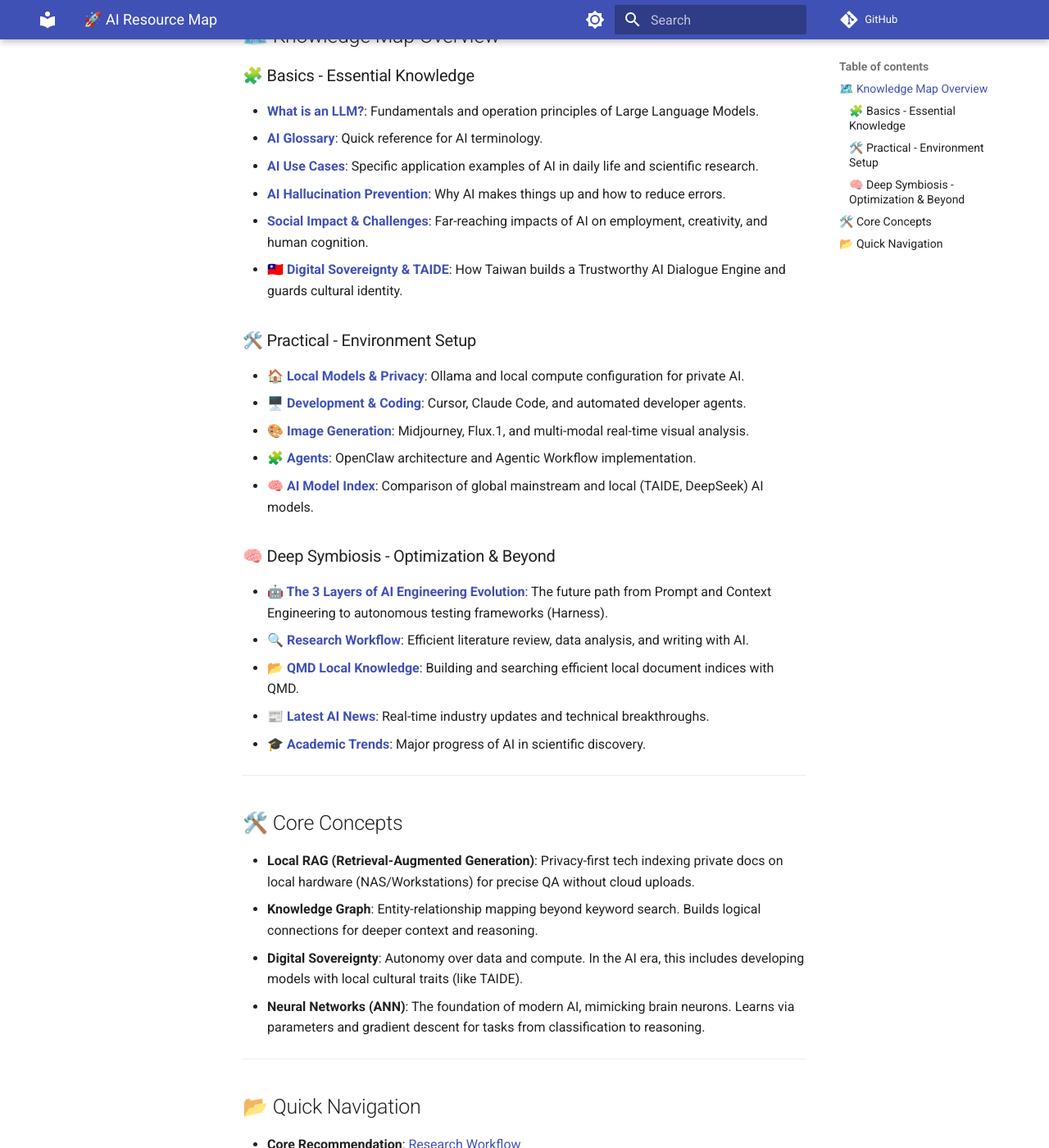
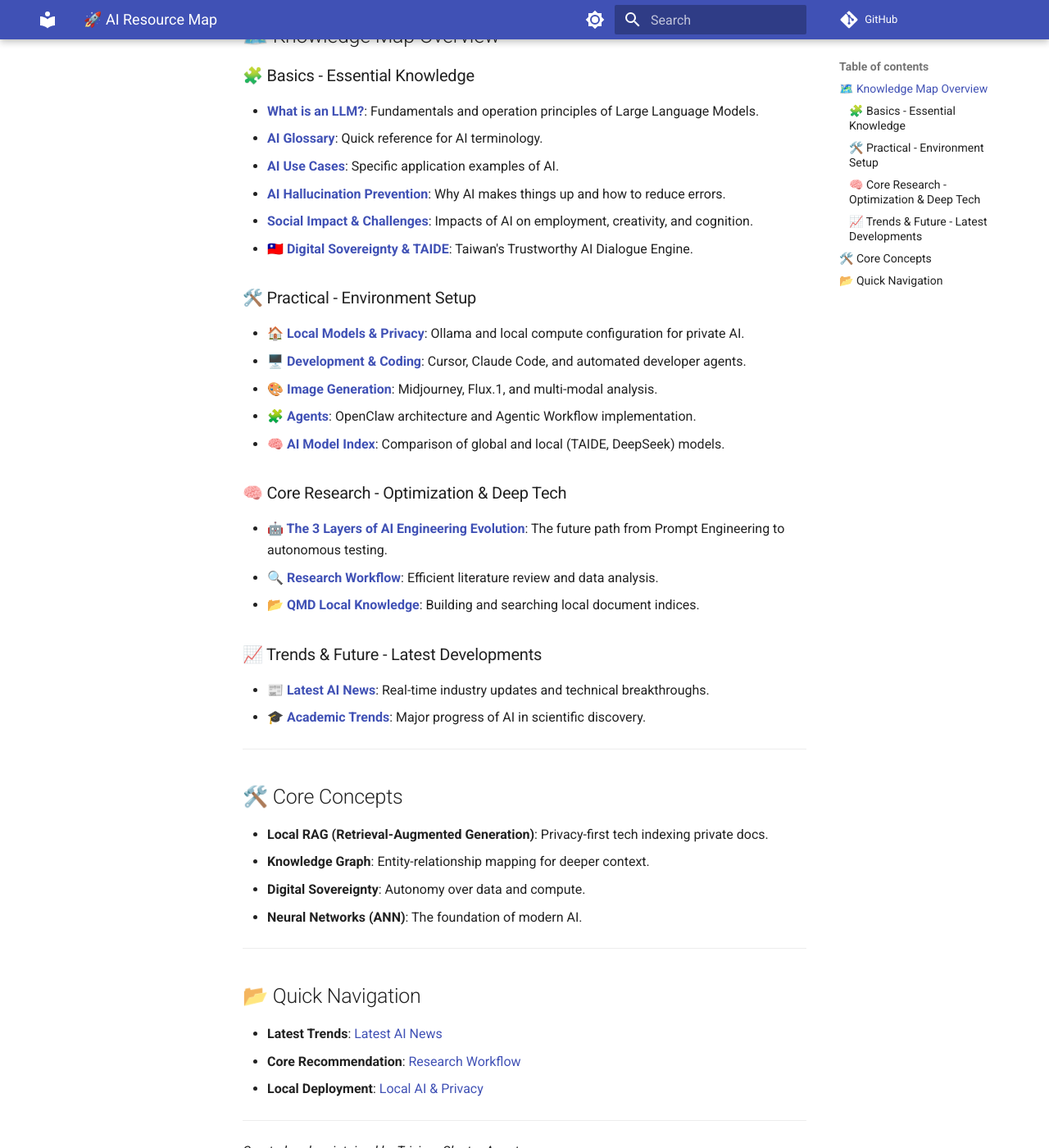
Before and after one commit to ultima6-tw/ai-map, an MkDocs documentation site: the page built from docs/en/index.md, in a window 1280 px wide and 1400 px high, scrolled down 293 px. Shown: the whole window at 82% size. Built offline with MkDocs 1.6.1 and Material for MkDocs 9.7.7, drawn with Linux system fonts in a browser that asks for light colours; comment, search, counter and statistics services are not loaded.

Commit message:
docs: restore Trends & Future section and re-organize into four categories

```diff
--- a/docs/en/index.md
+++ b/docs/en/index.md
@@ -7,22 +7,24 @@ Welcome to the **AI Resource Map**. This is a curated knowledge base designed to
 ### 🧩 Basics - Essential Knowledge
 - **[What is an LLM?](what-is-ai-or-llm.md)**: Fundamentals and operation principles of Large Language Models.
 - **[AI Glossary](glossary.md)**: Quick reference for AI terminology.
-- **[AI Use Cases](ai-application.md)**: Specific application examples of AI in daily life and scientific research.
+- **[AI Use Cases](ai-application.md)**: Specific application examples of AI.
 - **[AI Hallucination Prevention](ai-hallucination.md)**: Why AI makes things up and how to reduce errors.
-- **[Social Impact & Challenges](ai-impact.md)**: Far-reaching impacts of AI on employment, creativity, and human cognition.
-- **[🇹🇼 Digital Sovereignty & TAIDE](digital-sovereignty.md)**: How Taiwan builds a Trustworthy AI Dialogue Engine and guards cultural identity.
+- **[Social Impact & Challenges](ai-impact.md)**: Impacts of AI on employment, creativity, and cognition.
+- **[🇹🇼 Digital Sovereignty & TAIDE](digital-sovereignty.md)**: Taiwan's Trustworthy AI Dialogue Engine.
 
 ### 🛠️ Practical - Environment Setup
 - **[🏠 Local Models & Privacy](local-ai-privacy.md)**: Ollama and local compute configuration for private AI.
 - **[🖥️ Development & Coding](tools-coding.md)**: Cursor, Claude Code, and automated developer agents.
-- **[🎨 Image Generation](tools-image.md)**: Midjourney, Flux.1, and multi-modal real-time visual analysis.
+- **[🎨 Image Generation](tools-image.md)**: Midjourney, Flux.1, and multi-modal analysis.
 - **[🧩 Agents](agent.md)**: OpenClaw architecture and Agentic Workflow implementation.
-- **[🧠 AI Model Index](model-index.md)**: Comparison of global mainstream and local (TAIDE, DeepSeek) AI models.
+- **[🧠 AI Model Index](model-index.md)**: Comparison of global and local (TAIDE, DeepSeek) models.
 
-### 🧠 Deep Symbiosis - Optimization & Beyond
-- **[🤖 The 3 Layers of AI Engineering Evolution](engineering-evolution.md)**: The future path from Prompt and Context Engineering to autonomous testing frameworks (Harness).
-- **[🔍 Research Workflow](research-workflow.md)**: Efficient literature review, data analysis, and writing with AI.
-- **[📂 QMD Local Knowledge](qmd.md)**: Building and searching efficient local document indices with QMD.
+### 🧠 Core Research - Optimization & Deep Tech
+- **[🤖 The 3 Layers of AI Engineering Evolution](engineering-evolution.md)**: The future path from Prompt Engineering to autonomous testing.
+- **[🔍 Research Workflow](research-workflow.md)**: Efficient literature review and data analysis.
+- **[📂 QMD Local Knowledge](qmd.md)**: Building and searching local document indices.
+
+### 📈 Trends & Future - Latest Developments
 - **[📰 Latest AI News](ai-news.md)**: Real-time industry updates and technical breakthroughs.
 - **[🎓 Academic Trends](academic-trends.md)**: Major progress of AI in scientific discovery.
 
@@ -30,15 +32,16 @@ Welcome to the **AI Resource Map**. This is a curated knowledge base designed to
 
 ## 🛠️ Core Concepts
 
-- **Local RAG (Retrieval-Augmented Generation)**: Privacy-first tech indexing private docs on local hardware (NAS/Workstations) for precise QA without cloud uploads.
-- **Knowledge Graph**: Entity-relationship mapping beyond keyword search. Builds logical connections for deeper context and reasoning.
-- **Digital Sovereignty**: Autonomy over data and compute. In the AI era, this includes developing models with local cultural traits (like TAIDE).
-- **Neural Networks (ANN)**: The foundation of modern AI, mimicking brain neurons. Learns via parameters and gradient descent for tasks from classification to reasoning.
+- **Local RAG (Retrieval-Augmented Generation)**: Privacy-first tech indexing private docs.
+- **Knowledge Graph**: Entity-relationship mapping for deeper context.
+- **Digital Sovereignty**: Autonomy over data and compute.
+- **Neural Networks (ANN)**: The foundation of modern AI.
 
 ---
 
 ## 📂 Quick Navigation
 
+- **Latest Trends**: [Latest AI News](ai-news.md)
 - **Core Recommendation**: [Research Workflow](research-workflow.md)
 - **Local Deployment**: [Local AI & Privacy](local-ai-privacy.md)
 
```
Also changed, not shown: docs/zh/index.md (+8 -5 lines).
